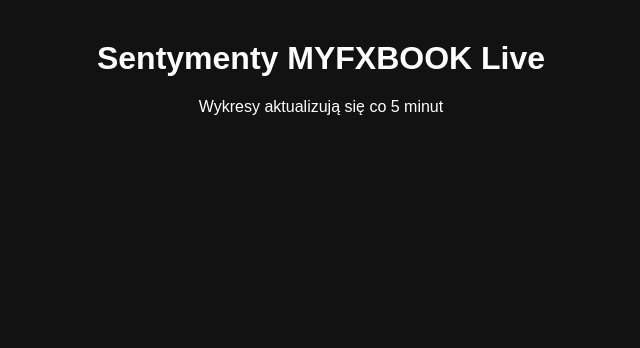
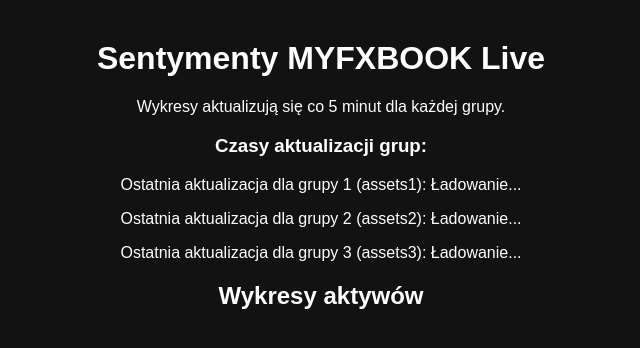
Before and after one commit to ady7ady7/MFB-Sentiments, a Python web app: template templates/index.html in a window 1280 px wide. Shown: the top 348 px of the page, without its empty margins (319-959 px from the left). Run offline with Jinja, Linux system fonts and the light colour scheme; the template is opened without the code that fills it, so the values that code supplies are empty; some libraries are stand-ins or nearby versions.

Commit message:
Update index.html

```diff
--- a/templates/index.html
+++ b/templates/index.html
@@ -10,12 +10,20 @@
 <body>
     <div class="container">
         <h1>Sentymenty MYFXBOOK Live</h1>
-        <p>Wykresy aktualizują się co 5 minut</p>
+        <p>Wykresy aktualizują się co 5 minut dla każdej grupy.</p>
+
+        <div id="updates-container">
+            <h3>Czasy aktualizacji grup:</h3>
+            <p>Ostatnia aktualizacja dla grupy 1 (assets1): <span id="group1-time">Ładowanie...</span></p>
+            <p>Ostatnia aktualizacja dla grupy 2 (assets2): <span id="group2-time">Ładowanie...</span></p>
+            <p>Ostatnia aktualizacja dla grupy 3 (assets3): <span id="group3-time">Ładowanie...</span></p>
+        </div>
 
         <div id="plots-container">
+            <h2>Wykresy aktywów</h2>
             {% for asset in assets %}
                 <div class="plot-container">
-                    <h2>{{ asset }}</h2>
+                    <h3>{{ asset }}</h3>
                     <div id="plot-{{ asset }}"></div>
                 </div>
             {% endfor %}
@@ -24,9 +32,26 @@
 
     <script>
         async function fetchPlotData(asset) {
-            const response = await fetch(`/get-plot-data/${asset}`);
-            const data = await response.json();
-            Plotly.newPlot(`plot-${asset}`, data.data, data.layout);
+            try {
+                const response = await fetch(`/get-plot-data/${asset}`);
+                const data = await response.json();
+                Plotly.newPlot(`plot-${asset}`, data.data, data.layout);
+            } catch (error) {
+                console.error(`Błąd pobierania danych dla ${asset}:`, error);
+            }
+        }
+
+        async function fetchStatus() {
+            try {
+                const response = await fetch("/status");
+                const data = await response.json();
+
+                document.getElementById('group1-time').textContent = data.last_update_times.group1 || "Brak danych";
+                document.getElementById('group2-time').textContent = data.last_update_times.group2 || "Brak danych";
+                document.getElementById('group3-time').textContent = data.last_update_times.group3 || "Brak danych";
+            } catch (error) {
+                console.error("Błąd pobierania statusu grup:", error);
+            }
         }
 
         function updateAllPlots() {
@@ -37,6 +62,10 @@
         // Aktualizuj wykresy co 5 minut
         setInterval(updateAllPlots, 300000);  // 300000 ms = 5 minut
         updateAllPlots();  // Wywołanie przy starcie
+
+        // Aktualizuj czasy aktualizacji co 5 sekund
+        setInterval(fetchStatus, 5000);
+        fetchStatus();
     </script>
 </body>
 </html>
```
